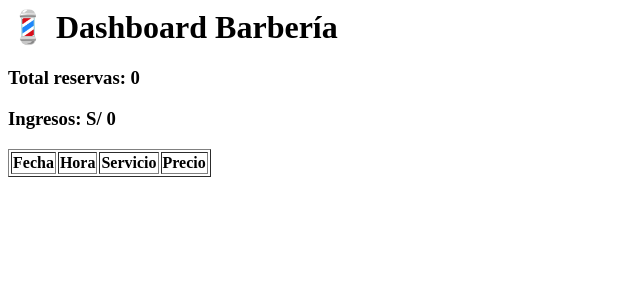
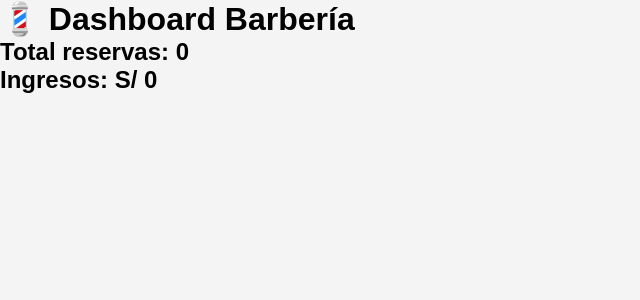
Before and after one commit to Sean-hub6/barberia-elite-flask, a Flask app: page /dashboard in a window 1280 px wide. Shown: the top 300 px of the page, without its empty margins (0-640 px from the left). Run offline with Flask 3, Linux system fonts and the light colour scheme; lists and menus that the app fills with data are empty.

Commit message:
agrego dashboard

```diff
--- a/static/css/style.css
+++ b/static/css/style.css
@@ -163,3 +163,22 @@
 .reservas button:hover{
     background:#e74c3c;
 }
+
+.grid {
+    display: grid;
+    grid-template-columns: repeat(auto-fit, minmax(220px, 1fr));
+    gap: 20px;
+    margin-top: 20px;
+}
+
+.card {
+    background: #1e1e1e;
+    padding: 15px;
+    border-radius: 12px;
+    box-shadow: 0 0 10px rgba(0,0,0,0.4);
+    transition: 0.2s;
+}
+
+.card:hover {
+    transform: scale(1.03);
+}
--- a/templates/dashboard.html
+++ b/templates/dashboard.html
@@ -1,22 +1,30 @@
-<h1>💈 Dashboard Barbería</h1>
+<!DOCTYPE html>
+<html lang="en">
+<head>
+    <meta charset="UTF-8">
+    <meta name="viewport" content="width=device-width, initial-scale=1.0">
+    <title>Dashboard</title>
+    <link rel="stylesheet" href="{{ url_for('static', filename='css/style.css') }}">
+</head>
+<body>
+    <h1>💈 Dashboard Barbería</h1>
 
-<h3>Total reservas: {{ total }}</h3>
-<h3>Ingresos: S/ {{ ingresos }}</h3>
+<h2>Total reservas: {{ total }}</h2>
+<h2>Ingresos: S/ {{ ingresos }}</h2>
 
-<table border="1">
-    <tr>
-        <th>Fecha</th>
-        <th>Hora</th>
-        <th>Servicio</th>
-        <th>Precio</th>
-    </tr>
+<div class="grid">
+    {% for r in reservas %}
 
-    {% for r in reservas %}
-    <tr>
-        <td>{{ r.fecha }}</td>
-        <td>{{ r.hora }}</td>
-        <td>{{ r.servicio }}</td>
-        <td>S/ {{ r.precio }}</td>
-    </tr>
+    <div class="card">
+        <h3>✂️ {{ r.servicio }}</h3>
+
+        <p>📅 Fecha: {{ r.fecha }}</p>
+        <p>⏰ Hora: {{ r.hora }}</p>
+        <p>💰 Precio: S/ {{ r.precio }}</p>
+    </div>
+
     {% endfor %}
-</table>
+</div>
+
+</body>
+</html>
```
Also changed, not shown: templates/index.html (+0 -14 lines).
